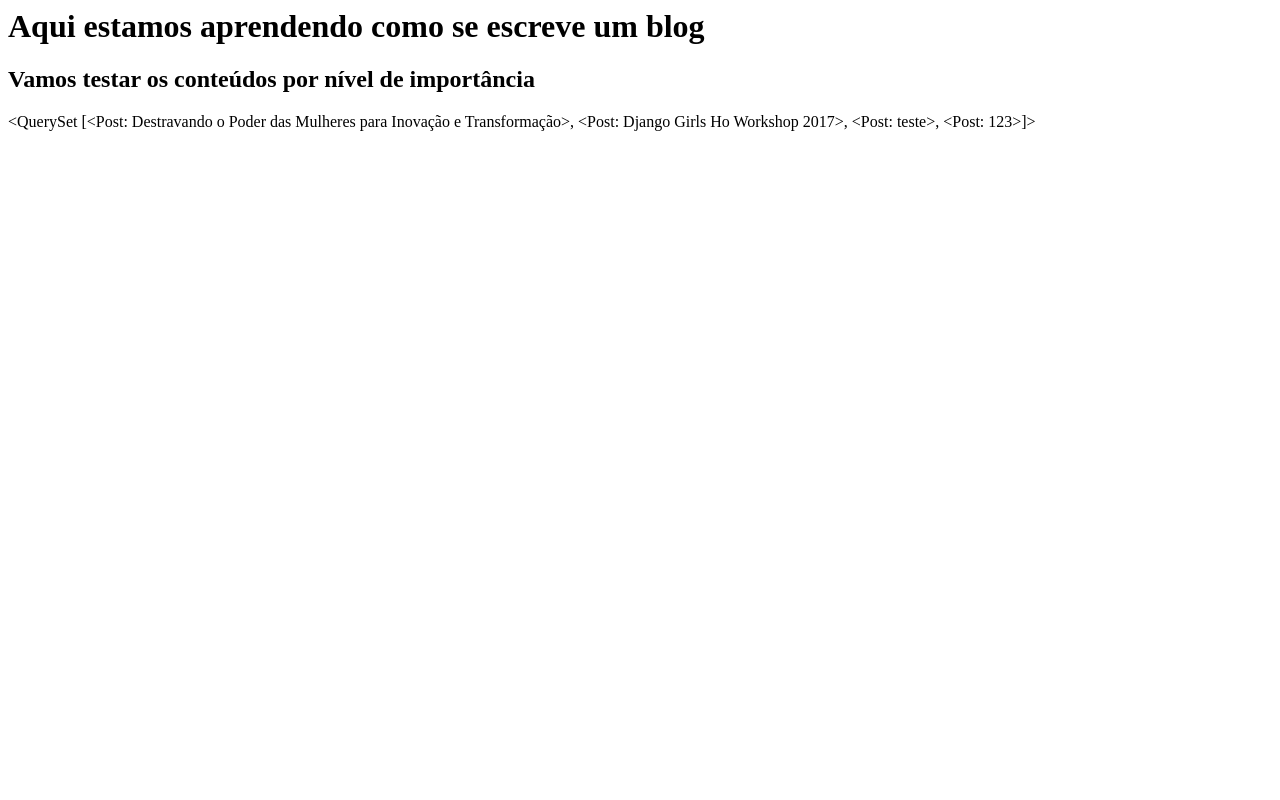
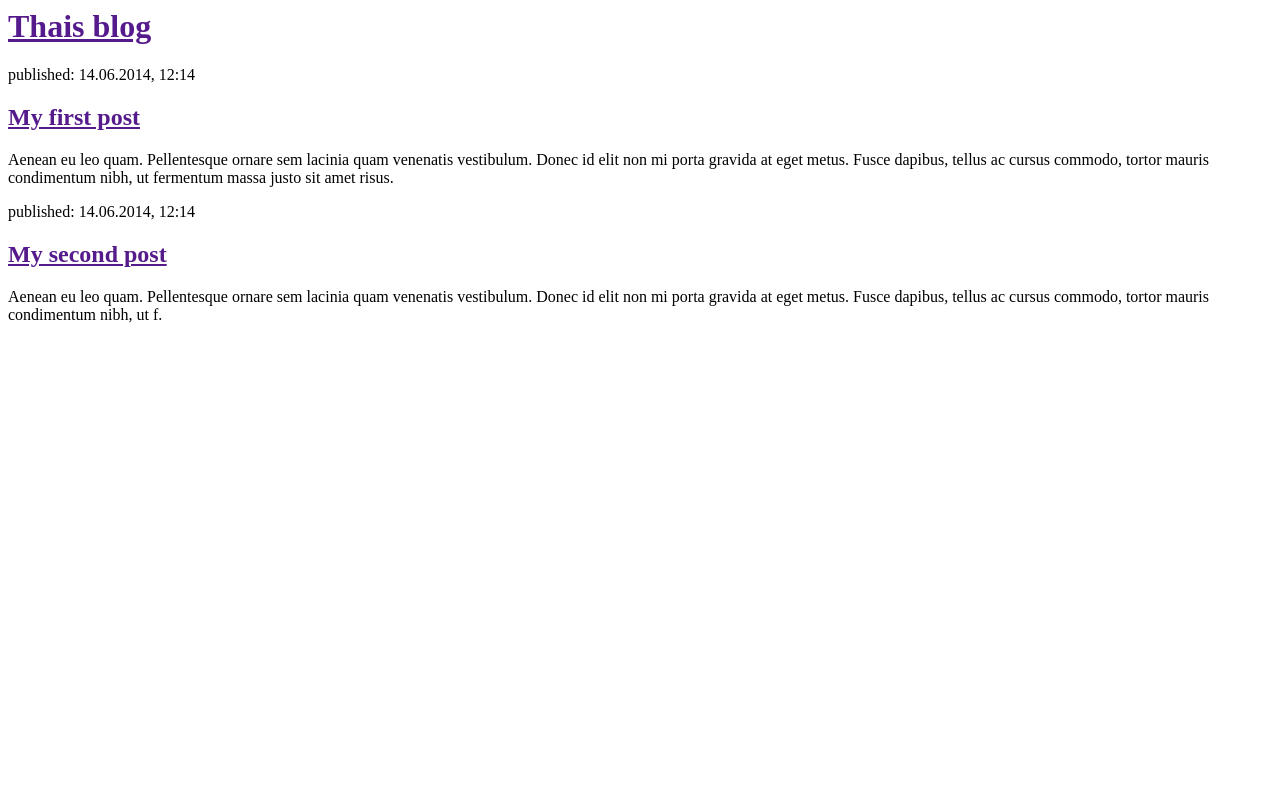
Before and after one commit to thaisgellert/my-first-blog, a Django app: page / in a window 1280 px wide. Run offline with Django 3.2, Linux system fonts and the light colour scheme; data comes from the database, SQL or seed files in the repository.

Commit message:
seg atualização desde o html

```diff
--- a/blog/templates/blog/post_list.html
+++ b/blog/templates/blog/post_list.html
@@ -1,18 +1,22 @@
 <html>
     <head>
-            <title>Blog teste da Thais</title>
+        <title>Thais blog</title>
     </head>
-
     <body>
         <div>
-                <h1>Aqui estamos aprendendo como se escreve um blog</h1>
-
-                <h2>Vamos testar os conteúdos por nível de importância</h2>
+            <h1><a href=""> Thais blog</a></h1>
         </div>
 
+        <div>
+            <p>published: 14.06.2014, 12:14</p>
+            <h2><a href="">My first post</a></h2>
+            <p>Aenean eu leo quam. Pellentesque ornare sem lacinia quam venenatis vestibulum. Donec id elit non mi porta gravida at eget metus. Fusce dapibus, tellus ac cursus commodo, tortor mauris condimentum nibh, ut fermentum massa justo sit amet risus.</p>
+        </div>
 
-            {{posts}}
-
-
+        <div>
+            <p>published: 14.06.2014, 12:14</p>
+            <h2><a href="">My second post</a></h2>
+            <p>Aenean eu leo quam. Pellentesque ornare sem lacinia quam venenatis vestibulum. Donec id elit non mi porta gravida at eget metus. Fusce dapibus, tellus ac cursus commodo, tortor mauris condimentum nibh, ut f.</p>
+        </div>
     </body>
 </html>
```
Lines whose indentation alone changed are shown as unchanged.
